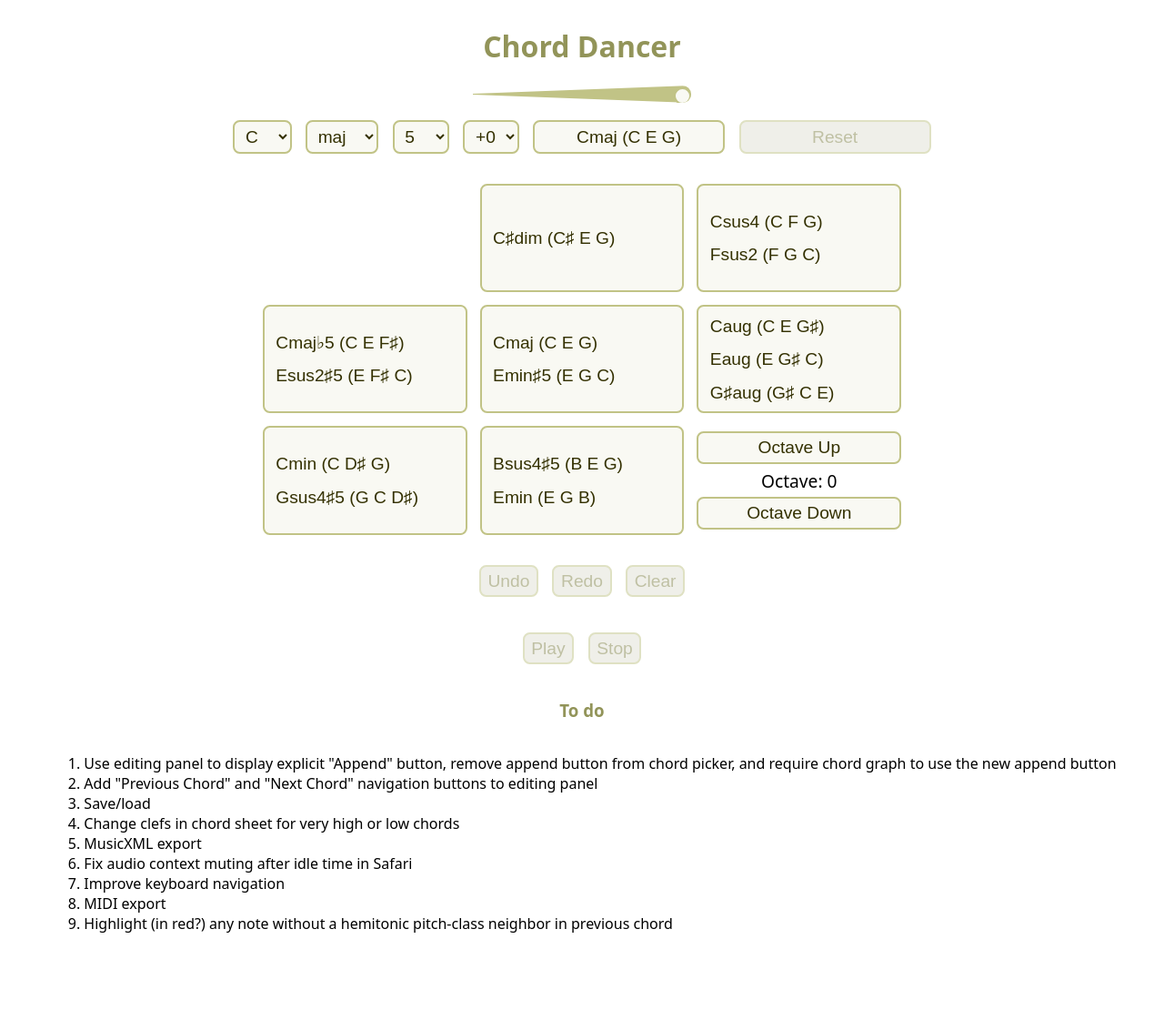
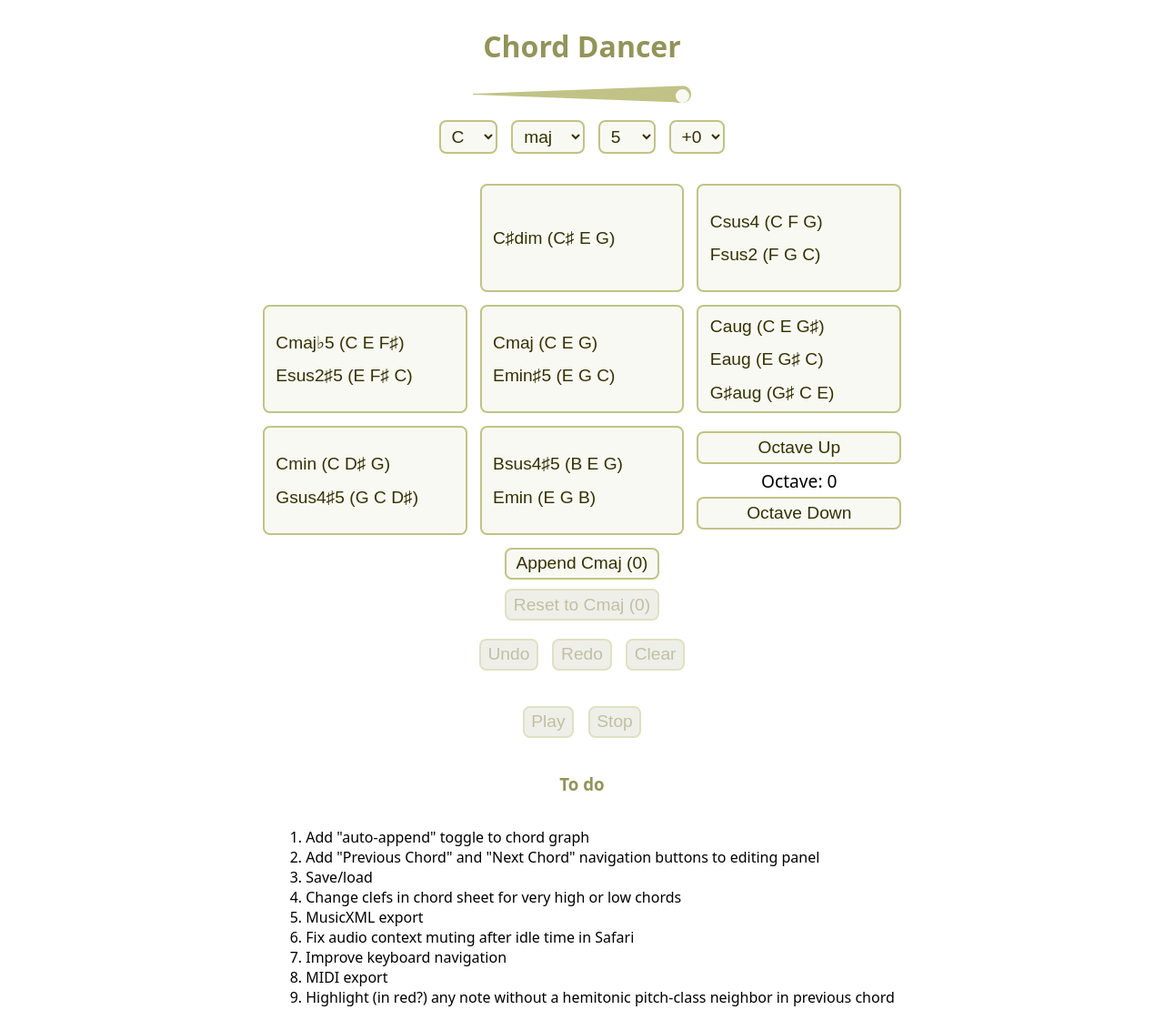
Before and after one commit to WCWedin/chord-dancer, a website with bundled scripts: page www/index.html in a window 1280 px wide. Shown: the whole page at 91% size. Before the commit the page ends 1050 px from the top, so only its background shows below. Built offline with nearby package versions, Linux system fonts and the light colour scheme; what vexflow would draw is missing.

Commit message:
Adds append button to editing panel.

```diff
--- a/www/index.html
+++ b/www/index.html
@@ -31,7 +31,7 @@
         <chord-dancer></chord-dancer>
         <h3>To do</h3>
         <ol>
-            <li>Use editing panel to display explicit "Append" button, remove append button from chord picker, and require chord graph to use the new append button</li>
+            <li>Add "auto-append" toggle to chord graph</li>
             <li>Add "Previous Chord" and "Next Chord" navigation buttons to editing panel</li>
             <li>Save/load</li>
             <li>Change clefs in chord sheet for very high or low chords</li>
```
Also changed, not shown: src/core/ChordHelper.mts, src/core/types.mts, src/elements/ChordDancerElement.mts, src/elements/ChordGraphElement.mts, src/elements/ChordPickerElement.mts, src/elements/EditingPanelElement.mts.
